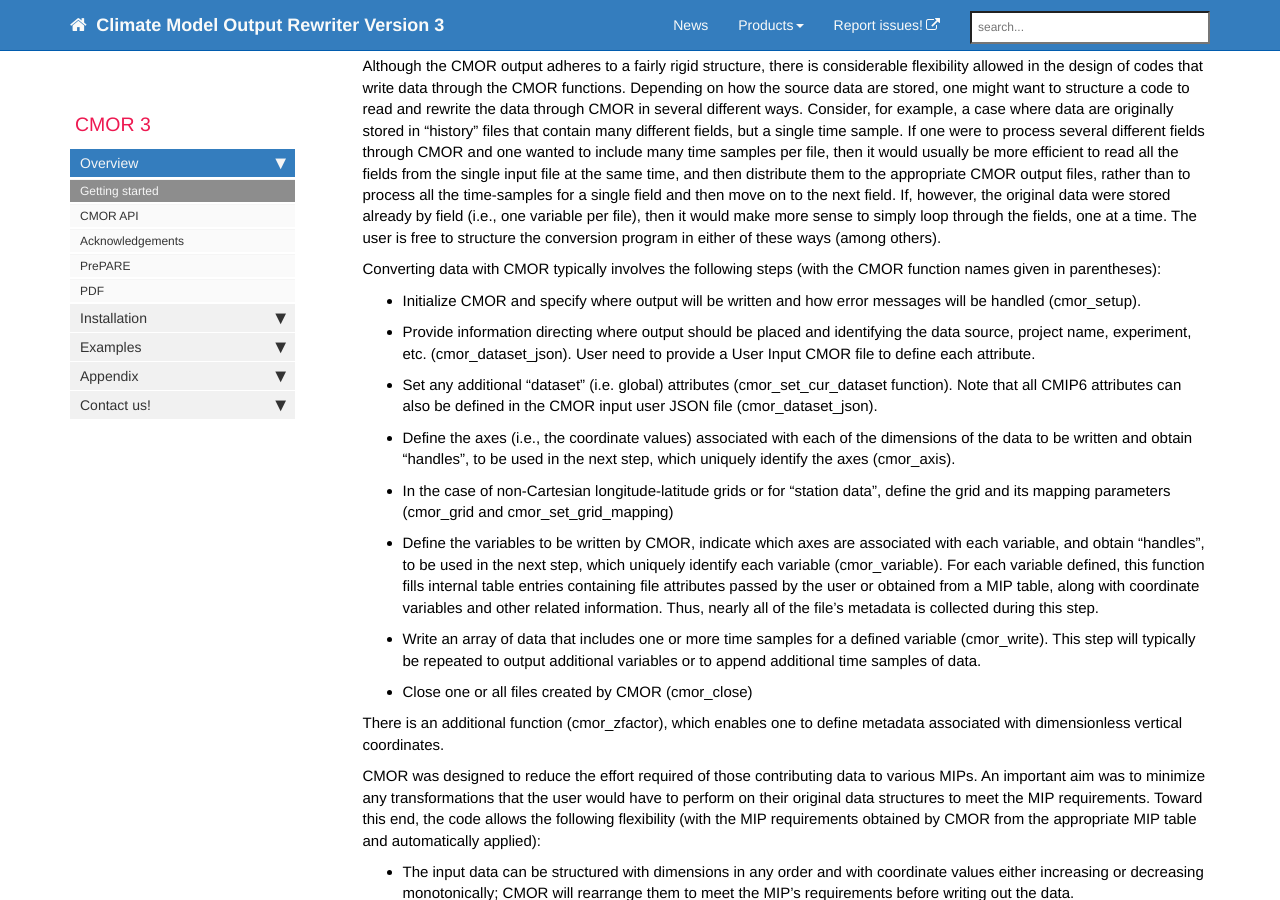
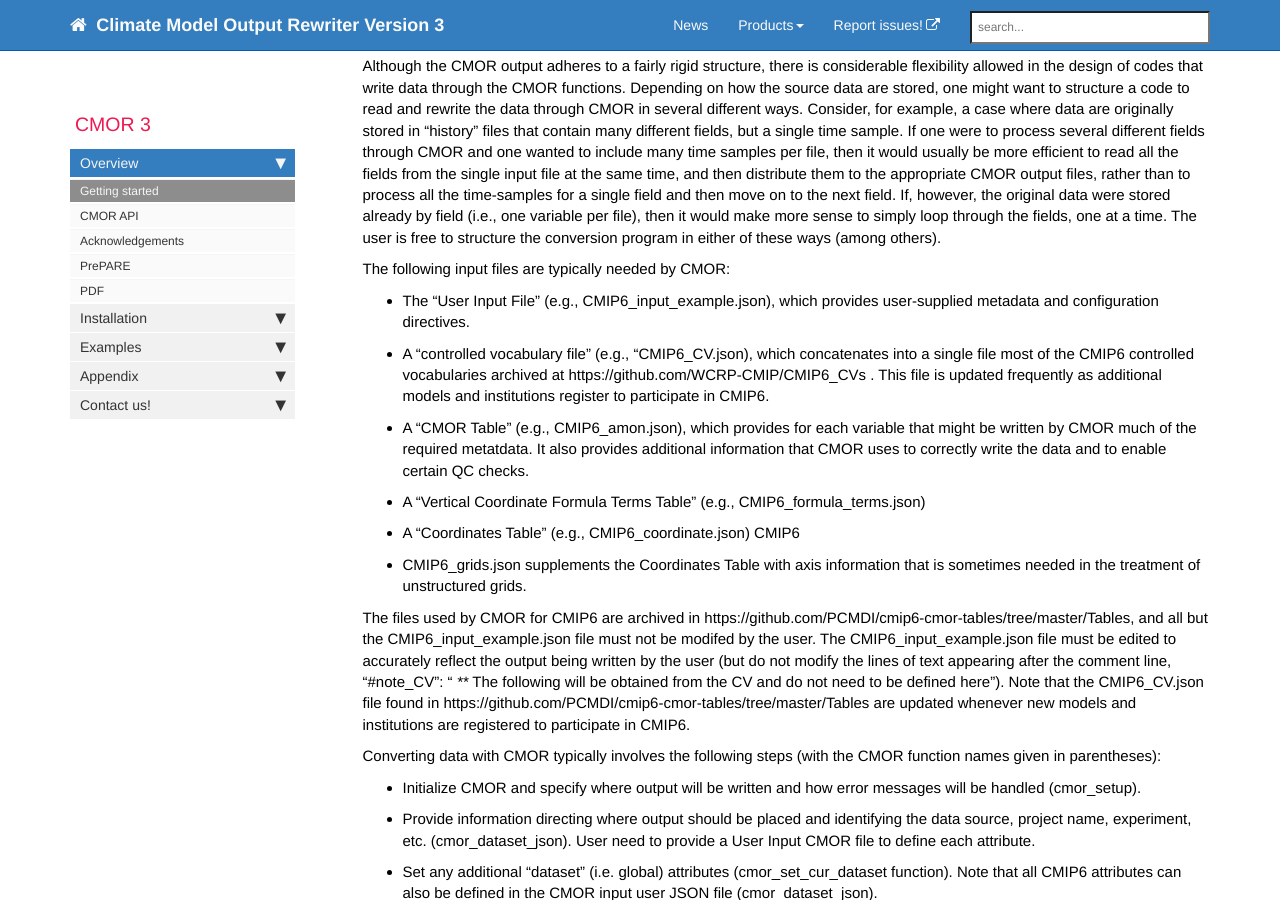
Before and after one commit to mauzey1/cmor3_documentation, a Jekyll site: the page built from index.md, in a window 1280 px wide and 900 px high, scrolled down 1194 px. Built offline with Jekyll 4.4.1, drawn with Linux system fonts in a browser that asks for light colours; nearby versions of some CDN libraries; comment, search, counter and statistics services are not loaded.

Commit message:
Added list of typically needed files to front page

```diff
--- a/index.md
+++ b/index.md
@@ -26,6 +26,17 @@ CMOR output has the following characteristics:
 * CMOR also must be linked against the udunits2 library [see http://www.unidata.ucar.edu/software/udunits/](http://www.unidata.ucar.edu/software/udunits/), which enables CMOR to check that the units attribute is correct[\[6\]](#6). Finally CMOR3 must also be linked against the uuid library [see http://www.ossp.org/pkg/lib/uuid](http://www.ossp.org/pkg/lib/uuid) in order to produce a unique tracking number for each file.
 
 Although the CMOR output adheres to a fairly rigid structure, there is considerable flexibility allowed in the design of codes that write data through the CMOR functions.  Depending on how the source data are stored, one might want to structure a code to read and rewrite the data through CMOR in several different ways.  Consider, for example, a case where data are originally stored in "history" files that contain many different fields, but a single time sample.   If one were to process several different fields through CMOR and one wanted to include many time samples per file, then it would usually be more efficient to read all the fields from the single input file at the same time, and then distribute them to the appropriate CMOR output files, rather than to process all the time-samples for a single field and then move on to the next field.  If, however, the original data were stored already by field (i.e., one variable per file), then it would make more sense to simply loop through the fields, one at a time.  The user is free to structure the conversion program in either of these ways (among others).
+
+The following input files are typically needed by CMOR:
+
+* The "User Input File" (e.g., CMIP6_input_example.json), which provides user-supplied metadata and configuration directives.
+* A "controlled vocabulary file" (e.g., "CMIP6_CV.json), which concatenates into a single file most of the CMIP6 controlled vocabularies archived at https://github.com/WCRP-CMIP/CMIP6_CVs . This file is updated frequently as additional models and institutions register to participate in CMIP6.
+* A "CMOR Table" (e.g., CMIP6_amon.json), which provides for each variable that might be written by CMOR much of the required metatdata. It also provides additional information that CMOR uses to correctly write the data and to enable certain QC checks.
+* A "Vertical Coordinate Formula Terms Table" (e.g., CMIP6_formula_terms.json)
+* A "Coordinates Table" (e.g., CMIP6_coordinate.json) CMIP6
+* CMIP6_grids.json supplements the Coordinates Table with axis information that is sometimes needed in the treatment of unstructured grids.
+
+The files used by CMOR for CMIP6 are archived in https://github.com/PCMDI/cmip6-cmor-tables/tree/master/Tables, and all but the CMIP6_input_example.json file must not be modifed by the user. The CMIP6_input_example.json file must be edited to accurately reflect the output being written by the user (but do not modify the lines of text appearing after the comment line, "#note_CV": " **** The following will be obtained from the CV and do not need to be defined here"). Note that the CMIP6_CV.json file found in https://github.com/PCMDI/cmip6-cmor-tables/tree/master/Tables are updated whenever new models and institutions are registered to participate in CMIP6.
 
 Converting data with CMOR typically involves the following steps (with the CMOR function names given in parentheses):
 
```
